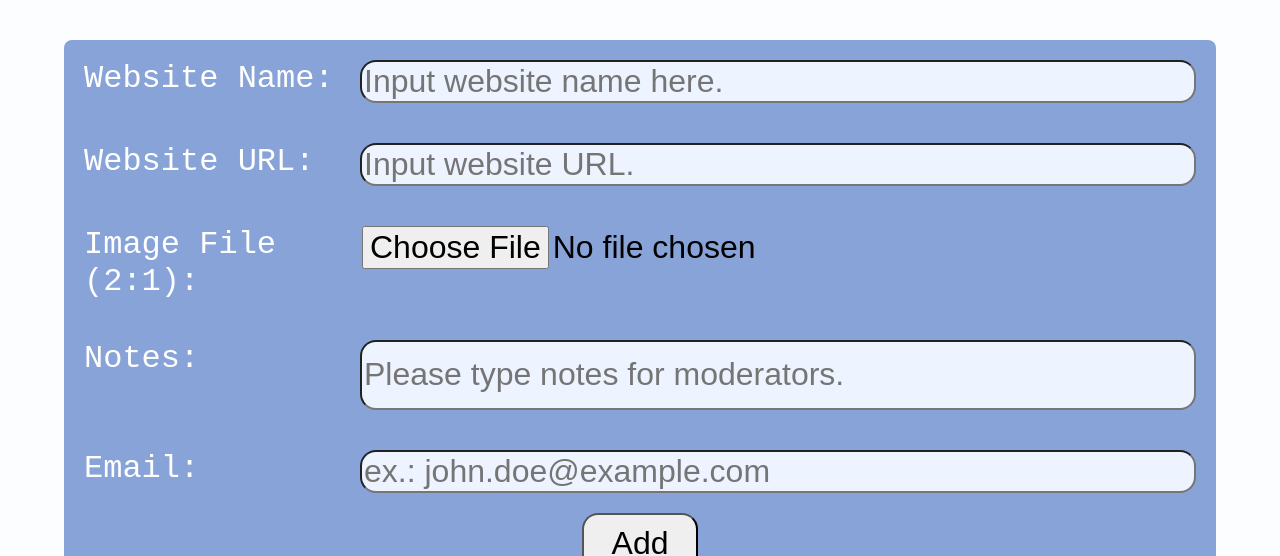
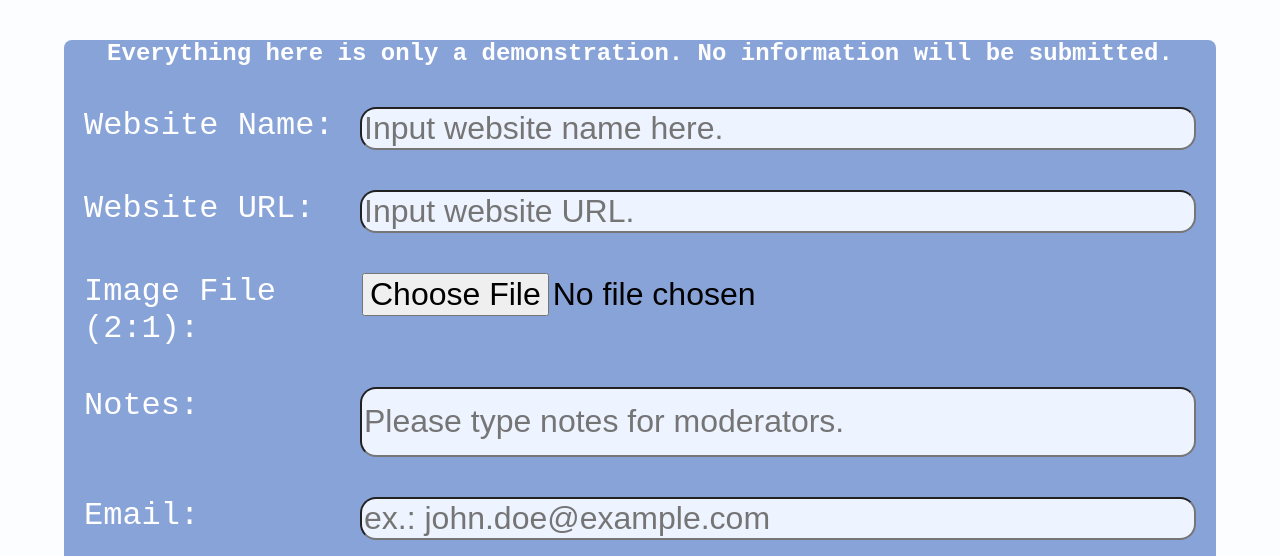
Before and after one commit to bidux6/website-gallery, a plain HTML site: page contact.html in a window 1280 px wide. Shown: the part 238-794 px from the top of the page. Drawn offline with Linux system fonts and the light colour scheme.

Commit message:
small-changes

```diff
--- a/contact.html
+++ b/contact.html
@@ -23,8 +23,10 @@
     </header>
     <main>
         <h1>Submission Form</h1>
-        <form>
+
+        <form action="contact.html" method="get">
        <div class="submission-form">
+        <h2>Everything here is only a demonstration. No information will be submitted.</h2>
 
 
         <div class="form-group">
--- a/style.css
+++ b/style.css
@@ -196,6 +196,7 @@ input {
 }
 
 .submit-button {
+    background-color:#ffffff;
     width: 10%;
     margin: 0 auto;
     font-size: 2em;
@@ -204,6 +205,17 @@ input {
     margin-bottom: 20px;
 }
 
+.submission-form h2 {
+    font-size: 1.5em;
+    text-align: center;
+    margin: 0 auto 20px;
+    color: #ffffff;
+}
+.submit-button:hover {
+    background-color: #b4b4b4;
+
+    transition: background-color 0.3s ease;
+}
 @media (max-width: 540px) {
     .site-unit {
         width: 240px;
@@ -243,8 +255,8 @@ input {
     }
 
     .submit-button {
-
     width: 50%;
     margin: 0 auto;
     }
+
 }
```
